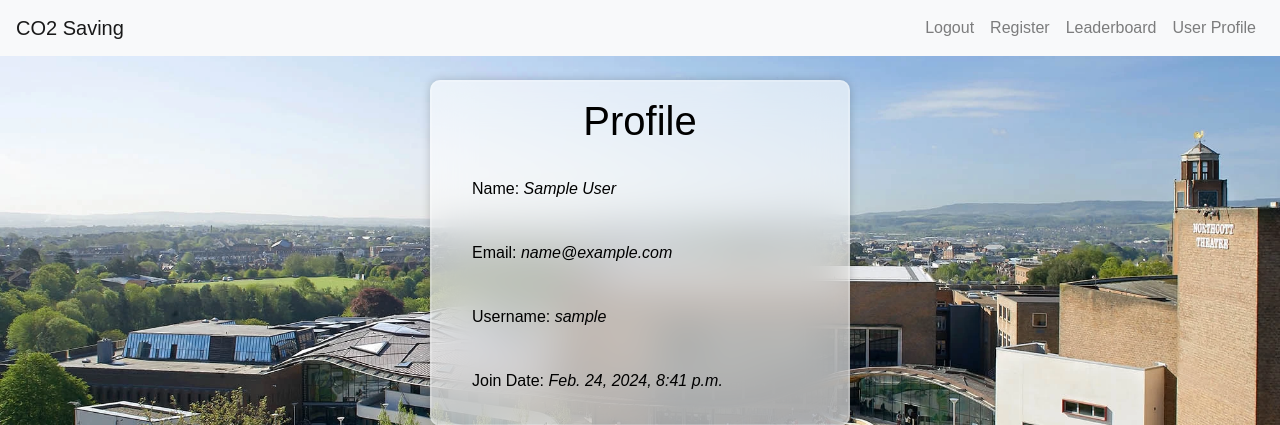
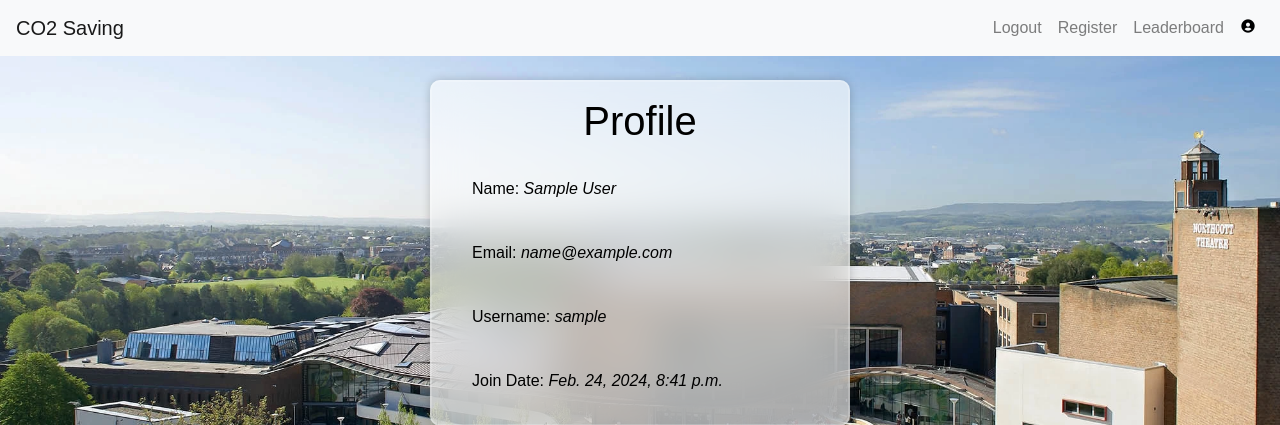
Before and after one commit to emforrest/ECM2434_Group_Software_Engineering_Project, a Django app: page /user/ in a window 1280 px wide. Shown: the top 425 px of the page. Run offline with Django 4.2, Linux system fonts and the light colour scheme; the visitor is signed in with stand-in values (Sample User, id 1); data that the repository does not hold is empty; some libraries are stand-ins or nearby versions.

Commit message:
added user icon to navbar to access user page

```diff
--- a/sustainabilityGame/leaderboard/templates/leaderboard/leaderboard.html
+++ b/sustainabilityGame/leaderboard/templates/leaderboard/leaderboard.html
@@ -6,6 +6,7 @@
     <meta name="viewport" content="width=device-width, initial-scale=1.0">
     <title>Leaderboard</title>
     <link rel="stylesheet" href= "{% static 'leaderboard/style.css' %}">
+    <link href='https://unpkg.com/boxicons@2.1.4/css/boxicons.min.css' rel='stylesheet'>
     <link rel="stylesheet" href="https://maxcdn.bootstrapcdn.com/bootstrap/4.5.2/css/bootstrap.min.css">
 
 </head>
@@ -26,7 +27,7 @@
                         <a class="nav-link" href="/login/">Login</a>
                     </li>
                     <li class="nav-item">
-                        <a class="nav-link" href="/user/">User Profile</a>
+                        <a class="nav-link" href="/user/"><i class='bx bxs-user-circle'></i></a>
                     </li>
                 </ul>
             </div>
--- a/sustainabilityGame/login/static/login/style.css
+++ b/sustainabilityGame/login/static/login/style.css
@@ -3,7 +3,7 @@
     padding: 0;
     box-sizing: border-box;
     font-family: "Poppins", sans-serif;
-    color: white;
+    /*color: white;*/
 }
 
 body {
--- a/sustainabilityGame/login/templates/login/login.html
+++ b/sustainabilityGame/login/templates/login/login.html
@@ -26,7 +26,7 @@
                             <a class="nav-link" href="/leaderboard/">Leaderboard</a>
                         </li>
                         <li class="nav-item">
-                            <a class="nav-link" href="/user/">User Profile</a>
+                            <a class="nav-link" href="/user/"><i class='bx bxs-user-circle'></i></a>
                         </li>
                     </ul>
                 </div>
--- a/sustainabilityGame/login/templates/login/logout.html
+++ b/sustainabilityGame/login/templates/login/logout.html
@@ -23,7 +23,7 @@
                             <a class="nav-link" href="/leaderboard/">Leaderboard</a>
                         </li>
                         <li class="nav-item">
-                            <a class="nav-link" href="/user/">User Profile</a>
+                            <a class="nav-link" href="/user/"><i class='bx bxs-user-circle'></i></a>
                         </li>
                     </ul>
                 </div>
--- a/sustainabilityGame/main/static/main/style.css
+++ b/sustainabilityGame/main/static/main/style.css
@@ -3,7 +3,7 @@
     padding: 0;
     box-sizing: border-box;
     font-family: "Poppins", sans-serif;
-    color: black;
+    /*color: black;*/
 }
 
 body {
--- a/sustainabilityGame/main/templates/main/main.html
+++ b/sustainabilityGame/main/templates/main/main.html
@@ -6,6 +6,7 @@
     <meta name="viewport" content="width=device-width, initial-scale=1.0">
     <title>CO2 Saving Website</title>
     <link rel="stylesheet" href= "{% static 'main/style.css' %}">
+    <link href='https://unpkg.com/boxicons@2.1.4/css/boxicons.min.css' rel='stylesheet'>
     <link rel="stylesheet" href="https://maxcdn.bootstrapcdn.com/bootstrap/4.5.2/css/bootstrap.min.css">
 </head>
 <body>
@@ -28,7 +29,7 @@
                         <a class="nav-link" href="/leaderboard/">Leaderboard</a>
                     </li>
                     <li class="nav-item">
-                        <a class="nav-link" href="/user/">User Profile</a>
+                        <a class="nav-link" href="/user/"><i class='bx bxs-user-circle'></i></a>
                     </li>
                 </ul>
             </div>
--- a/sustainabilityGame/register/static/register/style.css
+++ b/sustainabilityGame/register/static/register/style.css
@@ -3,7 +3,7 @@
     padding: 0;
     box-sizing: border-box;
     font-family: "Poppins", sans-serif;
-    color: white;
+    /*color: white;*/
 }
 
 body {
@@ -17,6 +17,7 @@ body {
 }
 
 h1 {
+    color: white;
     text-align: center;
 }
 
--- a/sustainabilityGame/register/templates/register/register.html
+++ b/sustainabilityGame/register/templates/register/register.html
@@ -24,7 +24,7 @@
                         <a class="nav-link" href="/leaderboard/">Leaderboard</a>
                     </li>
                     <li class="nav-item">
-                        <a class="nav-link" href="/user/">User Profile</a>
+                        <a class="nav-link" href="/user/"><i class='bx bxs-user-circle'></i></a>
                     </li>
                 </ul>
             </div>
--- a/sustainabilityGame/user/templates/user/home.html
+++ b/sustainabilityGame/user/templates/user/home.html
@@ -6,6 +6,7 @@
         <meta name="viewport" content="width=device-width, initial-scale=1.0">
         <title>User home page</title>
         <link rel="stylesheet" href="{% static 'user/style.css' %}">
+        <link href='https://unpkg.com/boxicons@2.1.4/css/boxicons.min.css' rel='stylesheet'>
         <link rel="stylesheet" href="https://maxcdn.bootstrapcdn.com/bootstrap/4.5.2/css/bootstrap.min.css">
     </head>
 
@@ -29,7 +30,7 @@
                             <a class="nav-link" href="/leaderboard/">Leaderboard</a>
                         </li>
                         <li class="nav-item">
-                            <a class="nav-link" href="/user/">User Profile</a>
+                            <a class="nav-link" href="/user/"><i class='bx bxs-user-circle'></i></a>
                         </li>
                     </ul>
                 </div>
--- a/sustainabilityGame/user/views.py
+++ b/sustainabilityGame/user/views.py
@@ -6,7 +6,7 @@ from django.contrib.auth.models import User
 
 from django.http import HttpResponse
 
-#@login_required
+@login_required
 def home(request):
     firstName = request.user.first_name
     lastName = request.user.last_name
```
